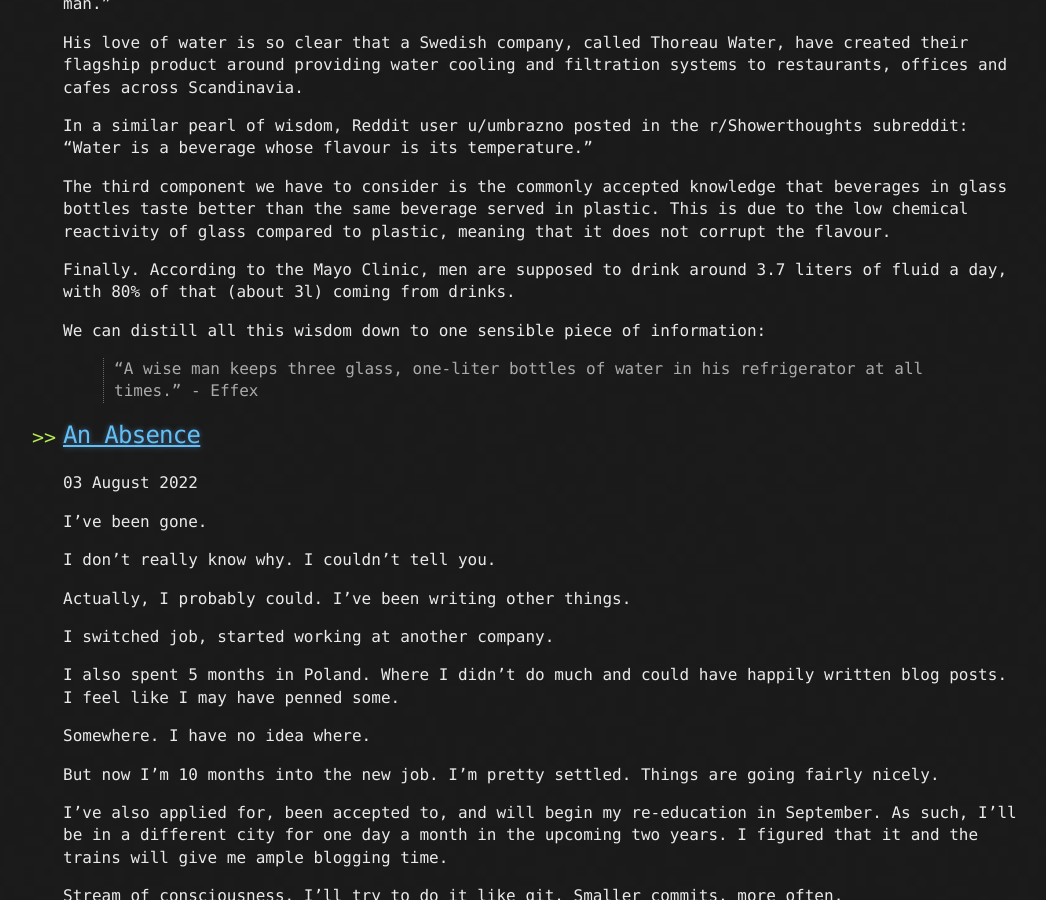
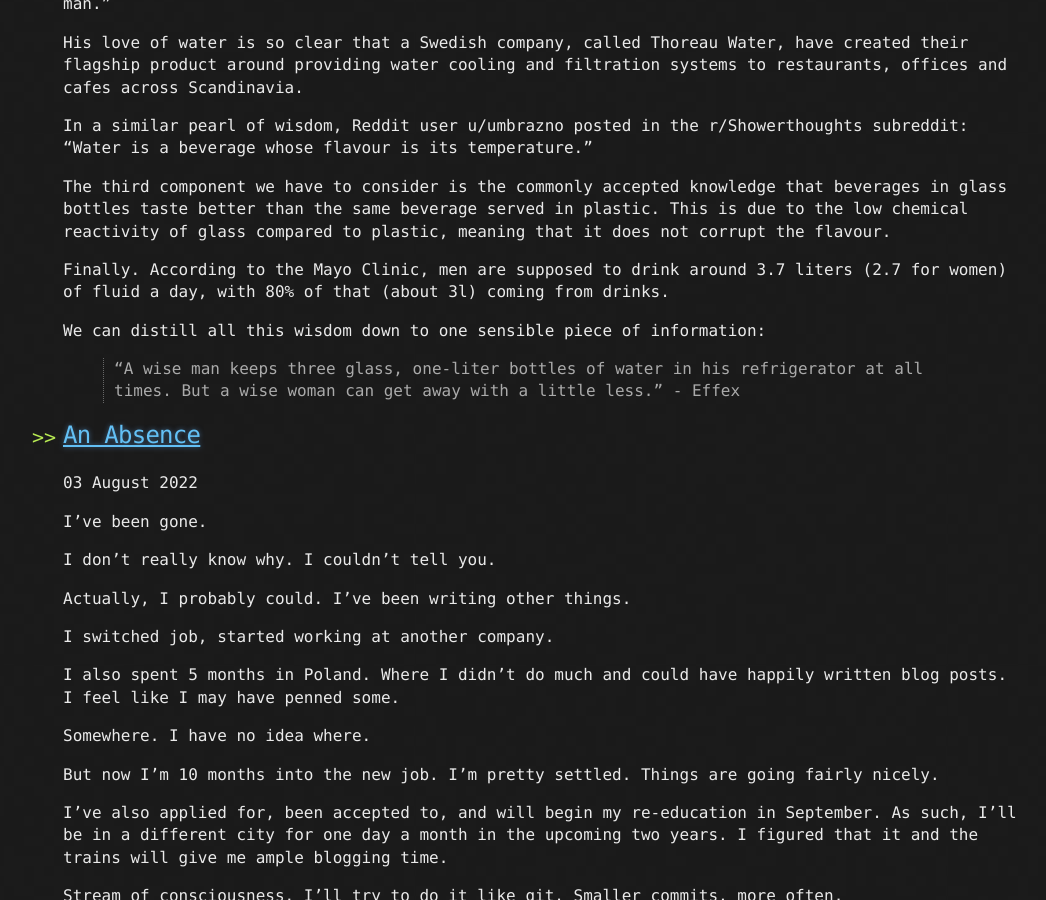
Before and after one commit to Effex-D/blog, a Jekyll site: the page built from index.md, in a window 1280 px wide and 900 px high, scrolled down 399 px. Shown: the whole window, without its empty margins (117-1163 px from the left). Built offline with Jekyll 4.4.1, drawn with Linux system fonts in a browser that asks for light colours.

Commit message:
Inserted gender equality

```diff
--- a/_posts/2022-08-08-water.md
+++ b/_posts/2022-08-08-water.md
@@ -13,8 +13,8 @@ In a similar pearl of wisdom, Reddit user u/umbrazno posted in the r/Showerthoug
 
 The third component we have to consider is the commonly accepted knowledge that beverages in glass bottles taste better than the same beverage served in plastic. This is due to the low chemical reactivity of glass compared to plastic, meaning that it does not corrupt the flavour.
 
-Finally. According to the Mayo Clinic, men are supposed to drink around 3.7 liters of fluid a day, with 80% of that (about 3l) coming from drinks.
+Finally. According to the Mayo Clinic, men are supposed to drink around 3.7 liters (2.7 for women) of fluid a day, with 80% of that (about 3l) coming from drinks.
 
 We can distill all this wisdom down to one sensible piece of information:
 
-> "A wise man keeps three glass, one-liter bottles of water in his refrigerator at all times." - Effex
+> "A wise man keeps three glass, one-liter bottles of water in his refrigerator at all times. But a wise woman can get away with a little less." - Effex
```
